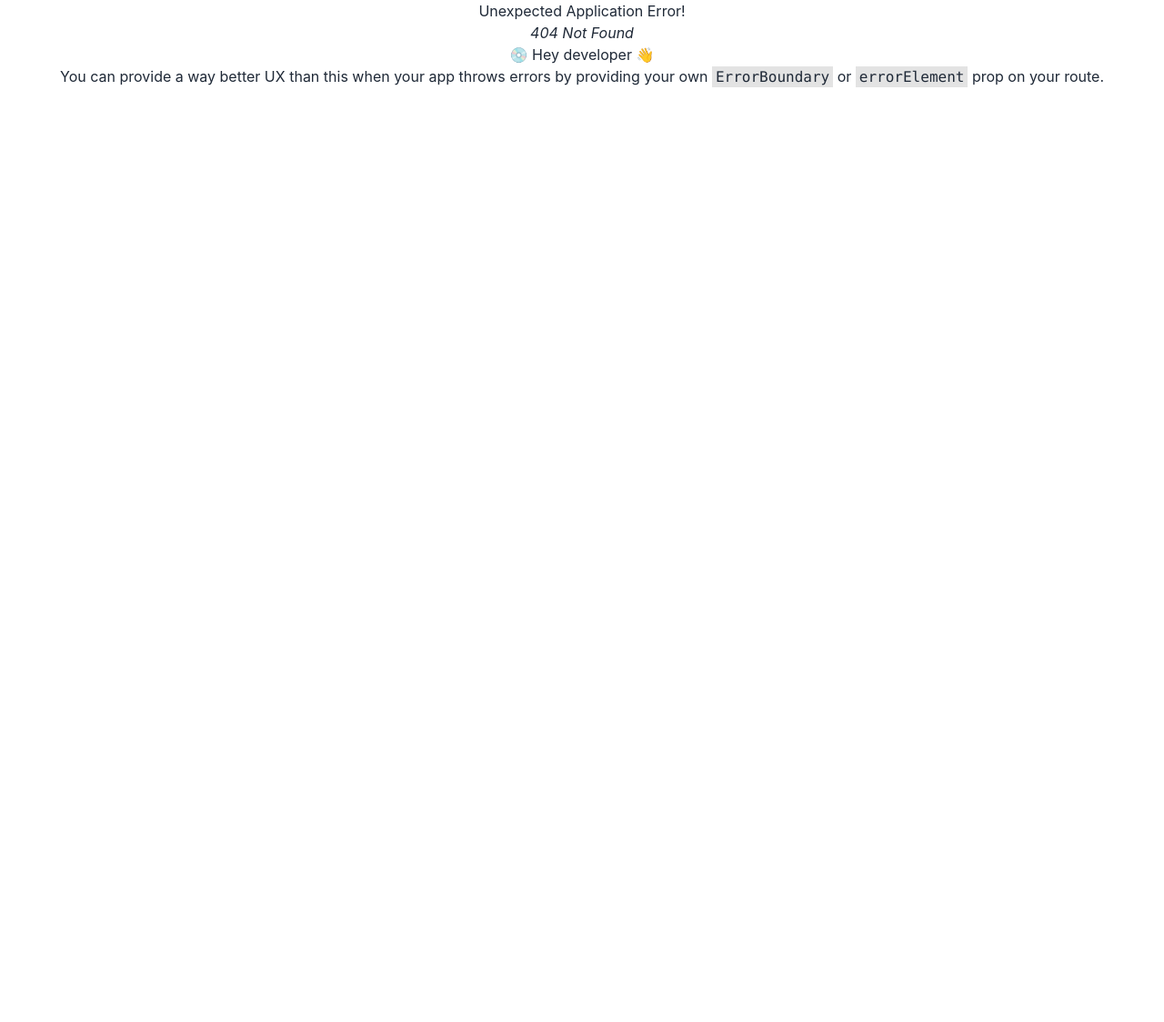
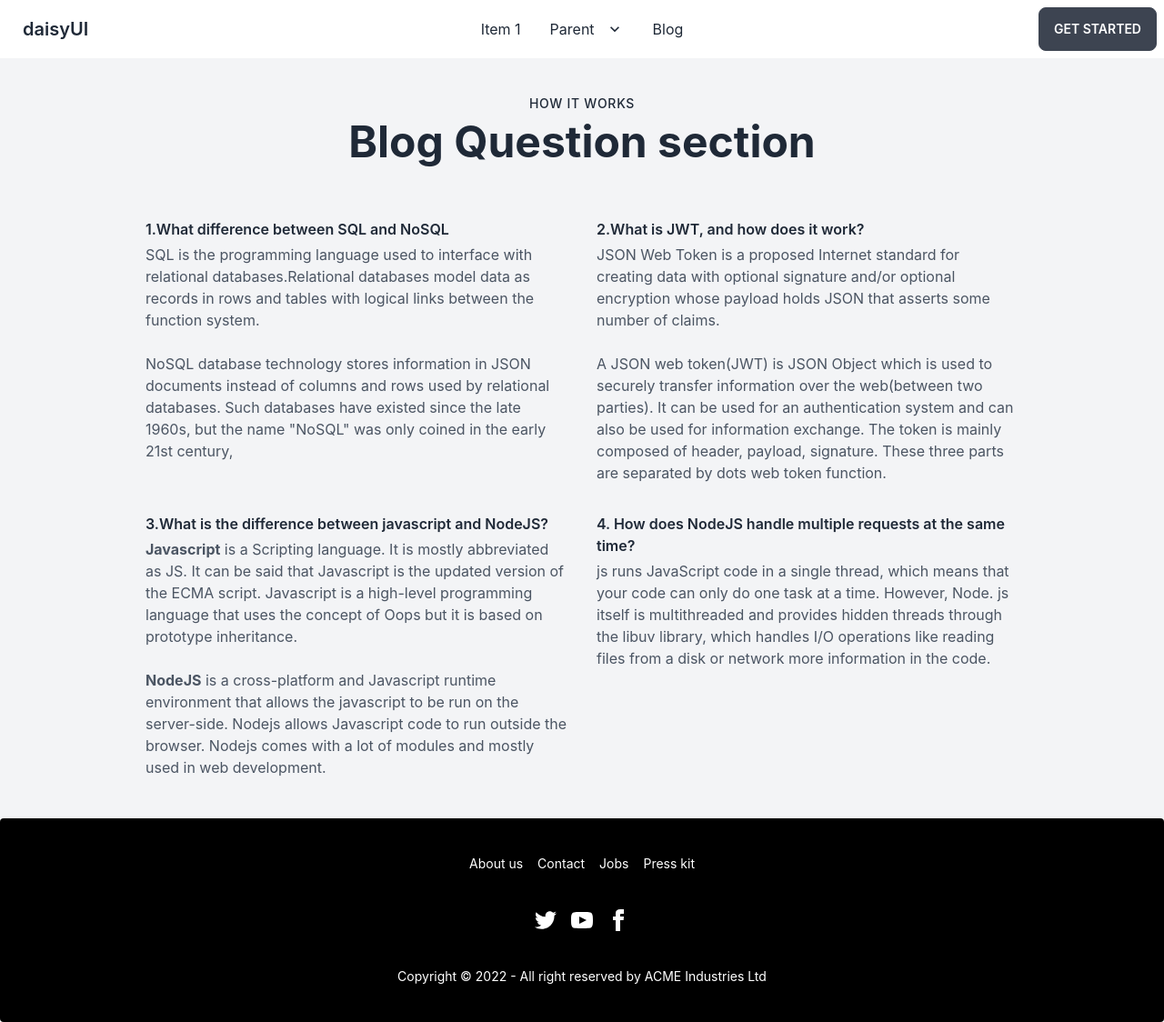
Before and after one commit to Mosharaf12/tourist-guide-client-11, a React (Create React App) app: page /blog in a window 1280 px wide. Before the commit this address had no page. Shown: the whole page at 91% size. Before the commit the page ends 800 px from the top, so only its background shows below. Built offline with nearby package versions, Linux system fonts and the light colour scheme.

Commit message:
added the blog

```diff
--- a/src/App.js
+++ b/src/App.js
@@ -5,7 +5,7 @@ import { router } from './Routers/Router';
 
 function App() {
   return (
-    <div className="App">
+    <div className='max-w-screen-xl mx-auto'>
       <RouterProvider router={router}></RouterProvider>
 
     </div>
--- /dev/null
+++ b/src/Pages/Banner/Banner.js
@@ -0,0 +1,11 @@
+import React from 'react';
+
+const Banner = () => {
+    return (
+        <div>
+
+        </div>
+    );
+};
+
+export default Banner;
--- /dev/null
+++ b/src/Pages/Blog/Blog.js
@@ -0,0 +1,45 @@
+import React from 'react';
+
+const Blog = () => {
+    return (
+        <section className="bg-gray-100 text-gray-800">
+	<div className="container flex flex-col justify-center p-4 mx-auto md:p-8">
+		<p className="p-2 text-sm font-medium tracking-wider text-center uppercase">How it works</p>
+		<h2 className="mb-12 text-4xl font-bold leading-none text-center sm:text-5xl">Blog Question section</h2>
+		<div className="grid gap-10 md:gap-8 sm:p-3 md:grid-cols-2 lg:px-12 xl:px-32">
+			<div>
+				<h3 className="font-semibold">1.What difference between SQL and NoSQL</h3>
+				<p className="mt-1 text-gray-600">SQL is the programming language used to interface with relational databases.Relational databases model data as records in rows and tables with logical links between the function system.
+                <br />
+                <br />
+                NoSQL database technology stores information in JSON documents instead of columns and rows used by relational databases.
+                Such databases have existed since the late 1960s, but the name "NoSQL" was only coined in the early 21st century,
+                </p>
+			</div>
+			<div>
+				<h3 className="font-semibold">2.What is JWT, and how does it work?</h3>
+				<p className="mt-1 text-gray-600">JSON Web Token is a proposed Internet standard for creating data with optional signature and/or optional encryption whose payload holds JSON that asserts some number of claims.
+                <br />
+                <br />
+                A JSON web token(JWT) is JSON Object which is used to securely transfer information over the web(between two parties). It can be used for an authentication system and can also be used for information exchange. The token is mainly composed of header, payload, signature. These three parts are separated by dots web token function.</p>
+			</div>
+			<div>
+				<h3 className="font-semibold">3.What is the difference between javascript and NodeJS?</h3>
+				<p className="mt-1 text-gray-600"> <b>Javascript</b> is a Scripting language. It is mostly abbreviated as JS. It can be said that Javascript is the updated version of the ECMA script. Javascript is a high-level programming language that uses the concept of Oops but it is based on prototype inheritance.
+                <br />
+                <br />
+                <b>NodeJS</b> is a cross-platform and Javascript runtime environment that allows the javascript to be run on the server-side. Nodejs allows Javascript code to run outside the browser. Nodejs comes with a lot of modules and mostly used in web development.
+
+                </p>
+			</div>
+			<div>
+				<h3 className="font-semibold">4. How does NodeJS handle multiple requests at the same time?</h3>
+				<p className="mt-1 text-gray-600">js runs JavaScript code in a single thread, which means that your code can only do one task at a time. However, Node. js itself is multithreaded and provides hidden threads through the libuv library, which handles I/O operations like reading files from a disk or network more information in the code.</p>
+			</div>
+		</div>
+	</div>
+</section>
+    );
+};
+
+export default Blog;
--- a/src/Routers/Router.js
+++ b/src/Routers/Router.js
@@ -1,3 +1,5 @@
+import Blog from "../Pages/Blog/Blog";
+
 const { createBrowserRouter } = require("react-router-dom");
 const { default: Main } = require("../layout/Main");
 const { default: Home } = require("../Pages/Home/Home");
@@ -10,6 +12,10 @@ export const router = createBrowserRouter([
             {
                 path:'/',
                 element: <Home></Home>
+            },
+            {
+                path:'/blog',
+                element: <Blog></Blog>
             }
         ]
     }
--- a/src/Shared/Footer/Footer.js
+++ b/src/Shared/Footer/Footer.js
@@ -1,19 +1,20 @@
 import React from 'react';
+import { Link } from 'react-router-dom';
 
 const Footer = () => {
     return (
-        <footer className="footer footer-center p-10 bg-base-200 text-base-content rounded">
+        <footer className="footer footer-center p-10 bg-black text-white rounded">
   <div className="grid grid-flow-col gap-4">
-    <a className="link link-hover">About us</a>
-    <a className="link link-hover">Contact</a>
-    <a className="link link-hover">Jobs</a>
-    <a className="link link-hover">Press kit</a>
+    <Link className="link link-hover">About us</Link>
+    <Link className="link link-hover">Contact</Link>
+    <Link className="link link-hover">Jobs</Link>
+    <Link className="link link-hover">Press kit</Link>
   </div>
   <div>
     <div className="grid grid-flow-col gap-4">
-      <a><svg xmlns="http://www.w3.org/2000/svg" width="24" height="24" viewBox="0 0 24 24" className="fill-current"><path d="M24 4.557c-.883.392-1.832.656-2.828.775 1.017-.609 1.798-1.574 2.165-2.724-.951.564-2.005.974-3.127 1.195-.897-.957-2.178-1.555-3.594-1.555-3.179 0-5.515 2.966-4.797 6.045-4.091-.205-7.719-2.165-10.148-5.144-1.29 2.213-.669 5.108 1.523 6.574-.806-.026-1.566-.247-2.229-.616-.054 2.281 1.581 4.415 3.949 4.89-.693.188-1.452.232-2.224.084.626 1.956 2.444 3.379 4.6 3.419-2.07 1.623-4.678 2.348-7.29 2.04 2.179 1.397 4.768 2.212 7.548 2.212 9.142 0 14.307-7.721 13.995-14.646.962-.695 1.797-1.562 2.457-2.549z"></path></svg></a>
-      <a><svg xmlns="http://www.w3.org/2000/svg" width="24" height="24" viewBox="0 0 24 24" className="fill-current"><path d="M19.615 3.184c-3.604-.246-11.631-.245-15.23 0-3.897.266-4.356 2.62-4.385 8.816.029 6.185.484 8.549 4.385 8.816 3.6.245 11.626.246 15.23 0 3.897-.266 4.356-2.62 4.385-8.816-.029-6.185-.484-8.549-4.385-8.816zm-10.615 12.816v-8l8 3.993-8 4.007z"></path></svg></a>
-      <a><svg xmlns="http://www.w3.org/2000/svg" width="24" height="24" viewBox="0 0 24 24" className="fill-current"><path d="M9 8h-3v4h3v12h5v-12h3.642l.358-4h-4v-1.667c0-.955.192-1.333 1.115-1.333h2.885v-5h-3.808c-3.596 0-5.192 1.583-5.192 4.615v3.385z"></path></svg></a>
+      <Link><svg xmlns="http://www.w3.org/2000/svg" width="24" height="24" viewBox="0 0 24 24" className="fill-current"><path d="M24 4.557c-.883.392-1.832.656-2.828.775 1.017-.609 1.798-1.574 2.165-2.724-.951.564-2.005.974-3.127 1.195-.897-.957-2.178-1.555-3.594-1.555-3.179 0-5.515 2.966-4.797 6.045-4.091-.205-7.719-2.165-10.148-5.144-1.29 2.213-.669 5.108 1.523 6.574-.806-.026-1.566-.247-2.229-.616-.054 2.281 1.581 4.415 3.949 4.89-.693.188-1.452.232-2.224.084.626 1.956 2.444 3.379 4.6 3.419-2.07 1.623-4.678 2.348-7.29 2.04 2.179 1.397 4.768 2.212 7.548 2.212 9.142 0 14.307-7.721 13.995-14.646.962-.695 1.797-1.562 2.457-2.549z"></path></svg></Link>
+      <Link><svg xmlns="http://www.w3.org/2000/svg" width="24" height="24" viewBox="0 0 24 24" className="fill-current"><path d="M19.615 3.184c-3.604-.246-11.631-.245-15.23 0-3.897.266-4.356 2.62-4.385 8.816.029 6.185.484 8.549 4.385 8.816 3.6.245 11.626.246 15.23 0 3.897-.266 4.356-2.62 4.385-8.816-.029-6.185-.484-8.549-4.385-8.816zm-10.615 12.816v-8l8 3.993-8 4.007z"></path></svg></Link>
+      <Link><svg xmlns="http://www.w3.org/2000/svg" width="24" height="24" viewBox="0 0 24 24" className="fill-current"><path d="M9 8h-3v4h3v12h5v-12h3.642l.358-4h-4v-1.667c0-.955.192-1.333 1.115-1.333h2.885v-5h-3.808c-3.596 0-5.192 1.583-5.192 4.615v3.385z"></path></svg></Link>
     </div>
   </div>
   <div>
--- a/src/Shared/Header/Header.js
+++ b/src/Shared/Header/Header.js
@@ -1,4 +1,5 @@
 import React from 'react';
+import { Link } from 'react-router-dom';
 
 const Header = () => {
     return (
@@ -9,40 +10,40 @@ const Header = () => {
         <svg xmlns="http://www.w3.org/2000/svg" className="h-5 w-5" fill="none" viewBox="0 0 24 24" stroke="currentColor"><path strokeLinecap="round" strokeLinejoin="round" strokeWidth="2" d="M4 6h16M4 12h8m-8 6h16" /></svg>
       </label>
       <ul tabIndex={0} className="menu menu-compact dropdown-content mt-3 p-2 shadow bg-base-100 rounded-box w-52">
-        <li><a>Item 1</a></li>
+        <li><Link>Item 1</Link></li>
         <li tabIndex={0}>
-          <a className="justify-between">
+          <Link className="justify-between">
             Parent
             <svg className="fill-current" xmlns="http://www.w3.org/2000/svg" width="24" height="24" viewBox="0 0 24 24"><path d="M8.59,16.58L13.17,12L8.59,7.41L10,6L16,12L10,18L8.59,16.58Z"/></svg>
-          </a>
+          </Link>
           <ul className="p-2">
-            <li><a>Submenu 1</a></li>
-            <li><a>Submenu 2</a></li>
+            <li><Link>Submenu 1</Link></li>
+            <li><Link>Submenu 2</Link></li>
           </ul>
         </li>
-        <li><a>Item 3</a></li>
+        <li><Link>Item 3</Link></li>
       </ul>
     </div>
-    <a className="btn btn-ghost normal-case text-xl">daisyUI</a>
+    <Link className="btn btn-ghost normal-case text-xl">daisyUI</Link>
   </div>
   <div className="navbar-center hidden lg:flex">
     <ul className="menu menu-horizontal p-0">
-      <li><a>Item 1</a></li>
+      <li><Link>Item 1</Link></li>
       <li tabIndex={0}>
-        <a>
+        <Link>
           Parent
           <svg className="fill-current" xmlns="http://www.w3.org/2000/svg" width="20" height="20" viewBox="0 0 24 24"><path d="M7.41,8.58L12,13.17L16.59,8.58L18,10L12,16L6,10L7.41,8.58Z"/></svg>
-        </a>
+        </Link>
         <ul className="p-2">
-          <li><a>Submenu 1</a></li>
-          <li><a>Submenu 2</a></li>
+          <li><Link>Submenu 1</Link></li>
+          <li><Link>Submenu 2</Link></li>
         </ul>
       </li>
-      <li><a>Item 3</a></li>
+      <li><Link to='/blog'>Blog</Link></li>
     </ul>
   </div>
   <div className="navbar-end">
-    <a className="btn">Get started</a>
+    <Link className="btn">Get started</Link>
   </div>
 </div>
     );
```
